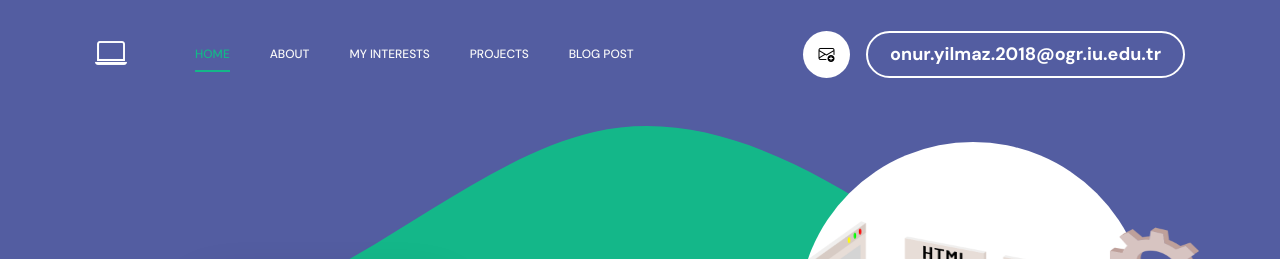
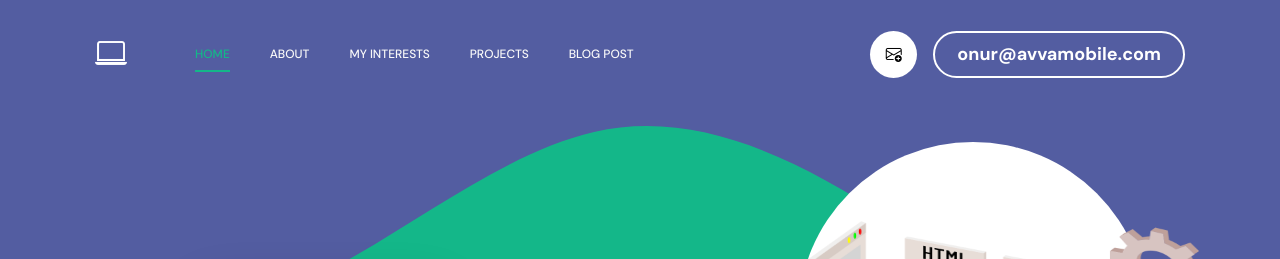
Before and after one commit to Onurryilmazz/Onurryilmazz.github.io, a plain HTML site: page index.html in a window 1280 px wide. Shown: the top 259 px of the page. Drawn offline with Linux system fonts and the light colour scheme.

Commit message:
Update email

```diff
--- a/index.html
+++ b/index.html
@@ -73,7 +73,7 @@
                     <div class="d-lg-flex align-items-center d-none ms-auto">
                         <i onclick="copyToClipboard('#eMailContact')" class="navbar-icon bi-envelope-plus me-3"></i>
                         <a onclick="copyToClipboard('#eMailContact')" class="custom-btn btn" id="eMailContact">
-                            onur.yilmaz.2018@ogr.iu.edu.tr
+                            onur@avvamobile.com
                         </a>
                     </div>
                 </div>
```
